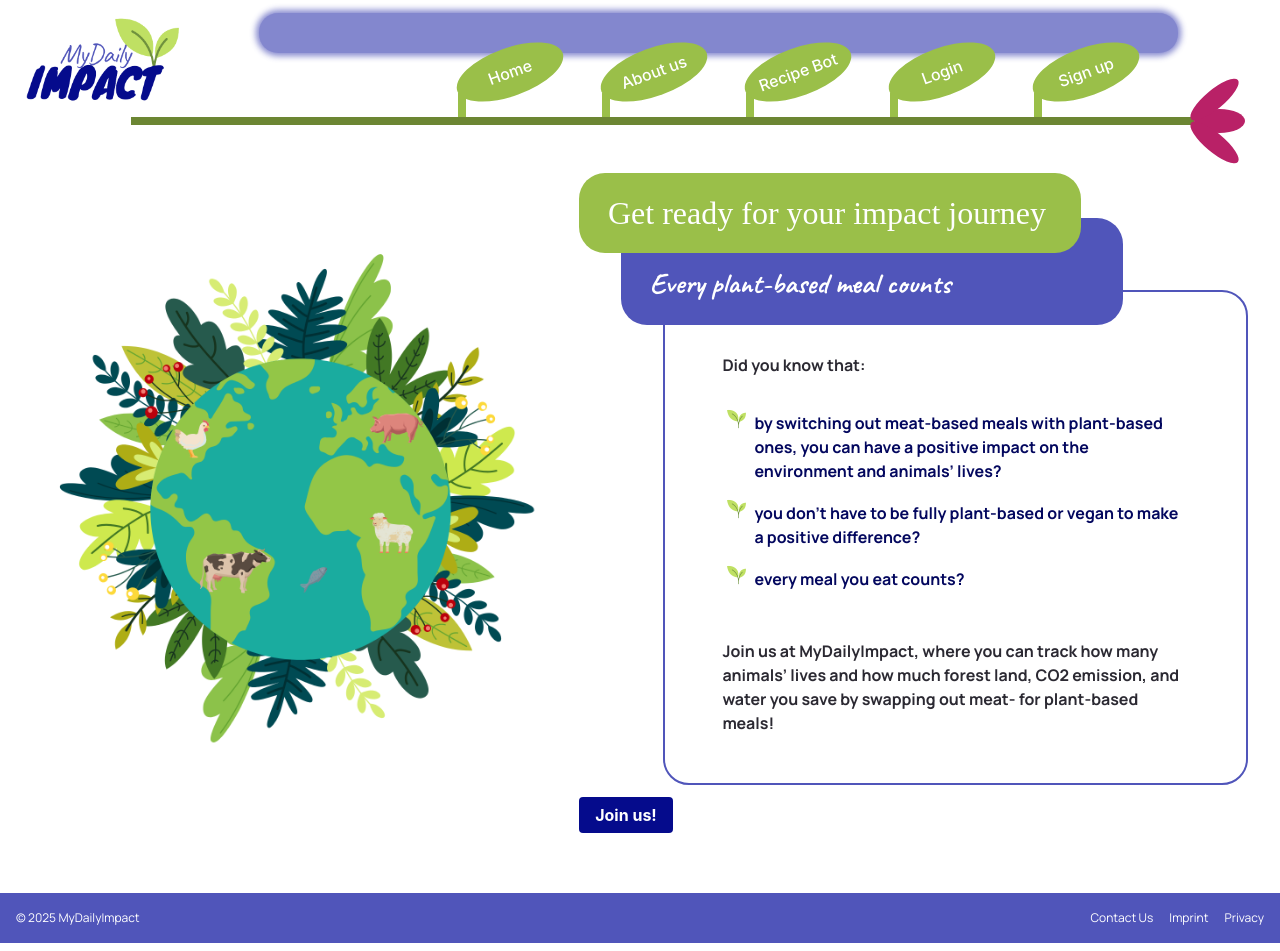
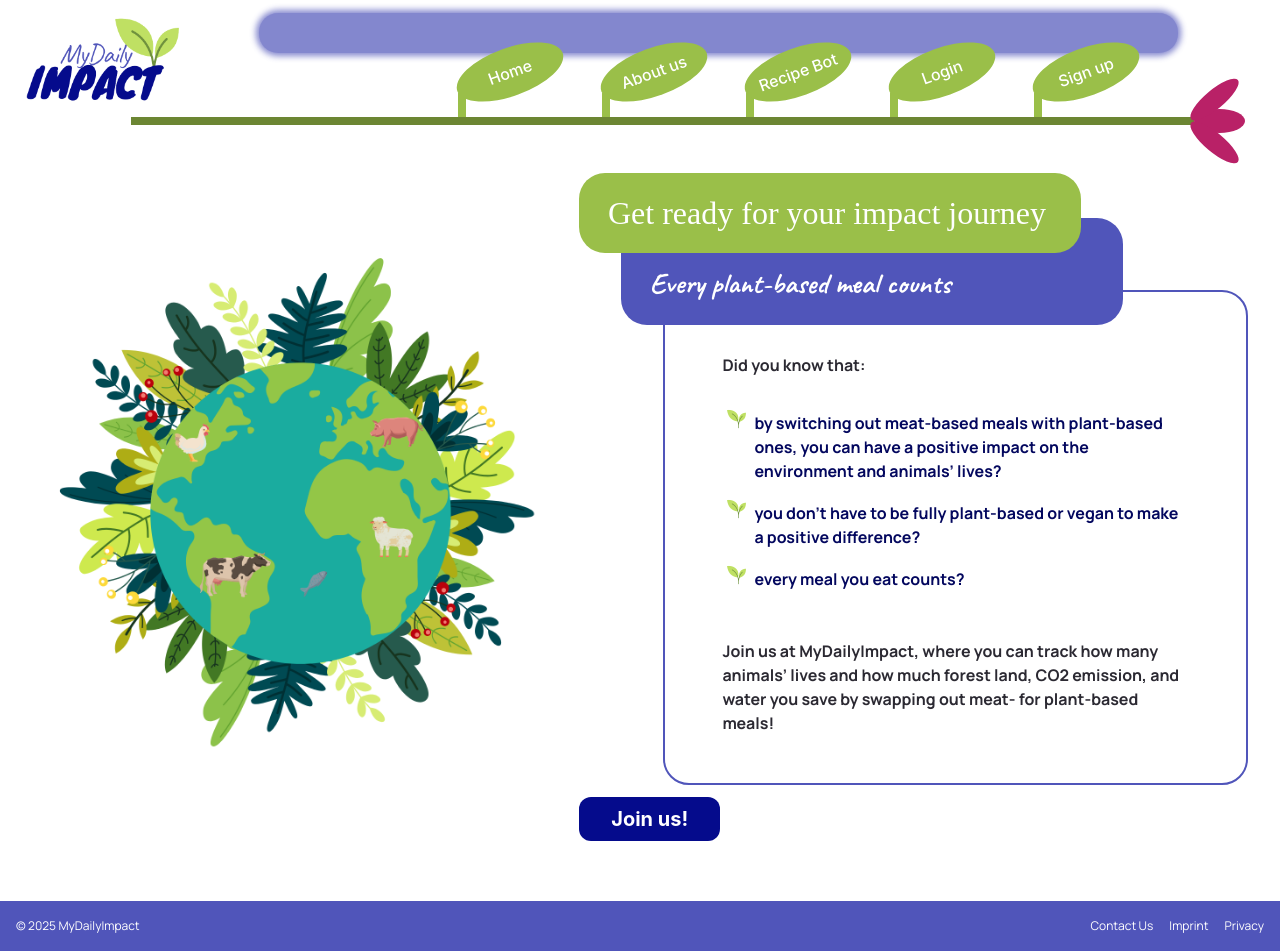
Before and after one commit to TechLabs-Remote-Bootcamp/WS24-MyDailyImpact, a React (Vite) app in the folder mdi-react/: page / in a window 1280 px wide. Built offline with nearby package versions, Linux system fonts and the light colour scheme; a web font is replaced by a local one.

Commit message:
design/fix: made button larger

```diff
--- a/mdi-react/src/components/Button.scss
+++ b/mdi-react/src/components/Button.scss
@@ -4,11 +4,11 @@
 .primary-button {
   background-color: $primary;
   margin: 0.75rem auto 0.5rem auto;
-  padding: 0.5rem 1rem;
+  padding: 0.625rem 2rem;
   border: none;
-  border-radius: 0.25rem;
+  border-radius: 0.75rem;
   color: $white;
-  font-size: 1rem;
+  font-size: 1.25rem;
   cursor: pointer;
   transition: background-color 0.3s ease;
 
```
